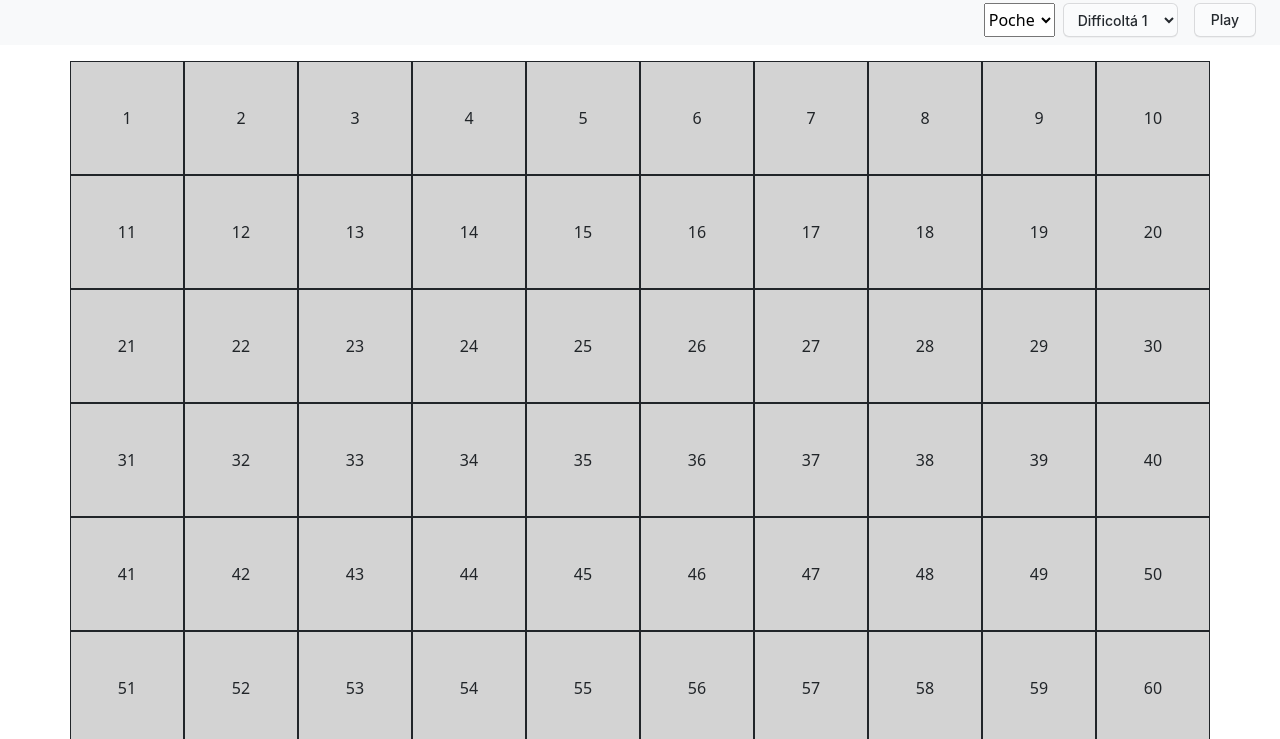
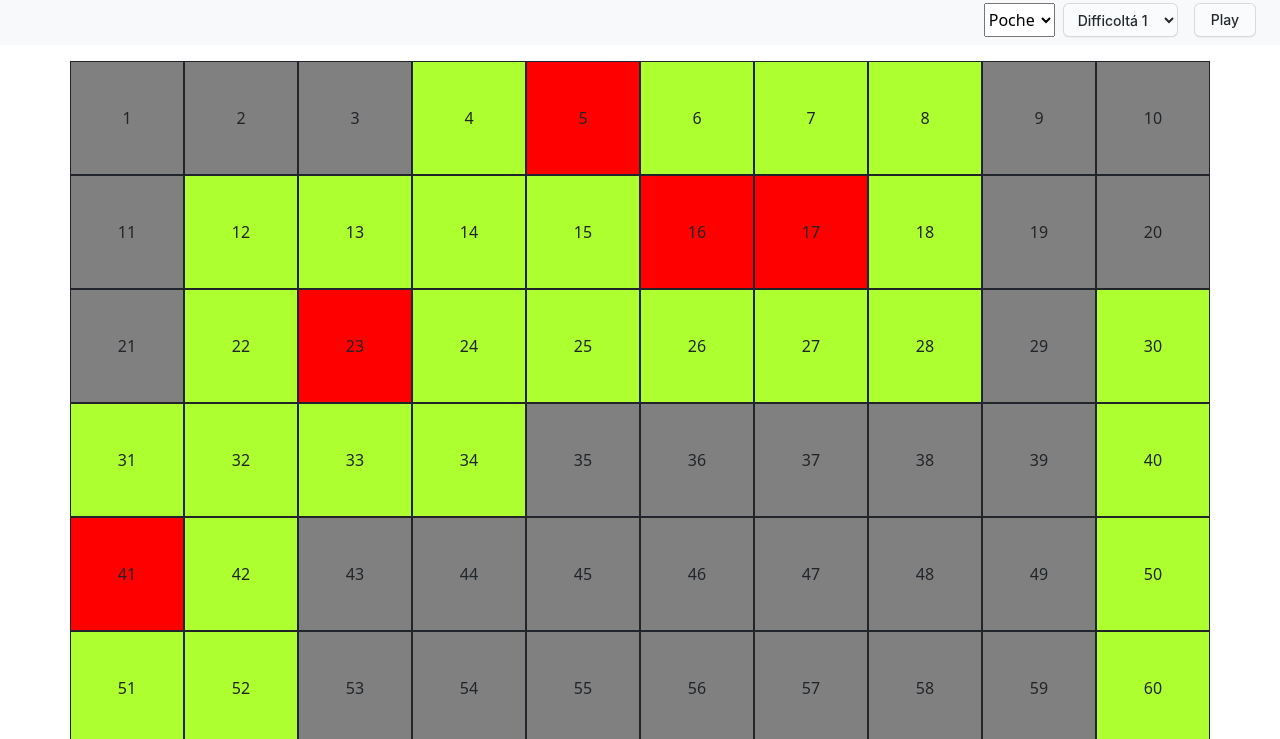
Before and after one commit to PietroMarilei/js-campominato-grid, a plain HTML site: page index.html in a window 1280 px wide. Both pictures are taken after a click on the button "Play". Shown: the part 61-800 px from the top of the page. Drawn offline with nearby package versions, Linux system fonts and the light colour scheme.

Commit message:
refactor and test, need fix angles of grid green bug

```diff
--- a/assets/css/style.css
+++ b/assets/css/style.css
@@ -31,6 +31,10 @@
 
 .green {
     background-color: greenyellow;
+}
+
+.blue {
+    background-color: lightskyblue;
 }
 
 .hidden {
--- a/assets/js/main.js
+++ b/assets/js/main.js
@@ -10,7 +10,24 @@ const containerElement = document.querySelector('.container')
 
 let numbOfCells
 
+let rowCol = Math.sqrt(numbOfCells);
+
 let bombsArray = []
+
+let playerScore = 0
+
+
+function addGreenPoints() {
+    playerScore += 3
+    console.log("Il punteggio del giocatore è ora di " + playerScore);
+
+}
+
+function addBluePoints() {
+    playerScore +=
+        console.log("Il punteggio del giocatore è ora di " + playerScore);
+
+}
 
 
 
@@ -36,13 +53,20 @@ function generateField(cellContainer, numbOfCells,) {
         singleCell.textContent = `${i}`
 
 
-        singleCell.classList.add('hidden')
+        // singleCell.classList.add('hidden')
 
         singleCell.style.width = `calc(100% / ${Math.sqrt(numbOfCells)})`
 
         // gli assegno le prorietá che ci servono
 
 
+        //📢 ad ogni cella aggiungo gli eventi al click
+
+        singleCell.addEventListener("click", function () {
+            console.log('premuto cella');
+            singleCell.classList.remove("hidden")
+
+        })
 
         // 🔽 💣💣💣 questo aggiunge le bombe
 
@@ -56,42 +80,30 @@ function generateField(cellContainer, numbOfCells,) {
             //❤ idea:  basta leggere il numero delle caselle. Quella con la bomba é x. Quella alla sua destra é x+1, x-1 a sinistra. Quella sopra é x-lafila, quella sotto é x+lafila.
 
 
+        } else if (bombsArray.includes(cellNumb - 1)
+            || bombsArray.includes(cellNumb + 1)
+            || bombsArray.includes(cellNumb - Math.sqrt(numbOfCells))
+            || bombsArray.includes(cellNumb + Math.sqrt(numbOfCells))
+            || bombsArray.includes(cellNumb - Math.sqrt(numbOfCells) - 1)
+            || bombsArray.includes(cellNumb - Math.sqrt(numbOfCells) + 1)
+            || bombsArray.includes(cellNumb + Math.sqrt(numbOfCells) - 1)
+            || bombsArray.includes(cellNumb + Math.sqrt(numbOfCells) + 1)) {
 
-        } else if (bombsArray.includes(cellNumb - 1)) {
             singleCell.classList.add('green');
+            singleCell.addEventListener('click', function () {
+                addGreenPoints()
+            })
 
-
-        } else if (bombsArray.includes(cellNumb + 1)) {
-            singleCell.classList.add('green')
-
-        } else if (bombsArray.includes(cellNumb - Math.sqrt(numbOfCells))) {
-            singleCell.classList.add('green')
-
-        } else if (bombsArray.includes(cellNumb + Math.sqrt(numbOfCells))) {
-            singleCell.classList.add('green')
-
-        } else if (bombsArray.includes(cellNumb - Math.sqrt(numbOfCells) - 1)) {
-            singleCell.classList.add('green')
-
-        } else if (bombsArray.includes(cellNumb - Math.sqrt(numbOfCells) + 1)) {
-            singleCell.classList.add('green')
-
-        } else if (bombsArray.includes(cellNumb + Math.sqrt(numbOfCells) - 1)) {
-            singleCell.classList.add('green')
-
-        } else if (bombsArray.includes(cellNumb + Math.sqrt(numbOfCells) + 1)) {
-            singleCell.classList.add('green')
+        } else if (cellNumb <= rowCol && cellNumb >= rowCol
+        ) {
 
         }
 
 
-        //📢 ad ogni cella aggiungo gli eventi al click
 
-        singleCell.addEventListener("click", function () {
-            console.log('premuto cella');
-            singleCell.classList.remove("hidden")
+    }
 
-        })
+
 
 
 
@@ -108,7 +120,7 @@ function generateField(cellContainer, numbOfCells,) {
 
 
 
-}
+
 
 function genBombsArray(numbofBombs, numbOfCells) {
 
```
Lines whose indentation alone changed are shown as unchanged.
